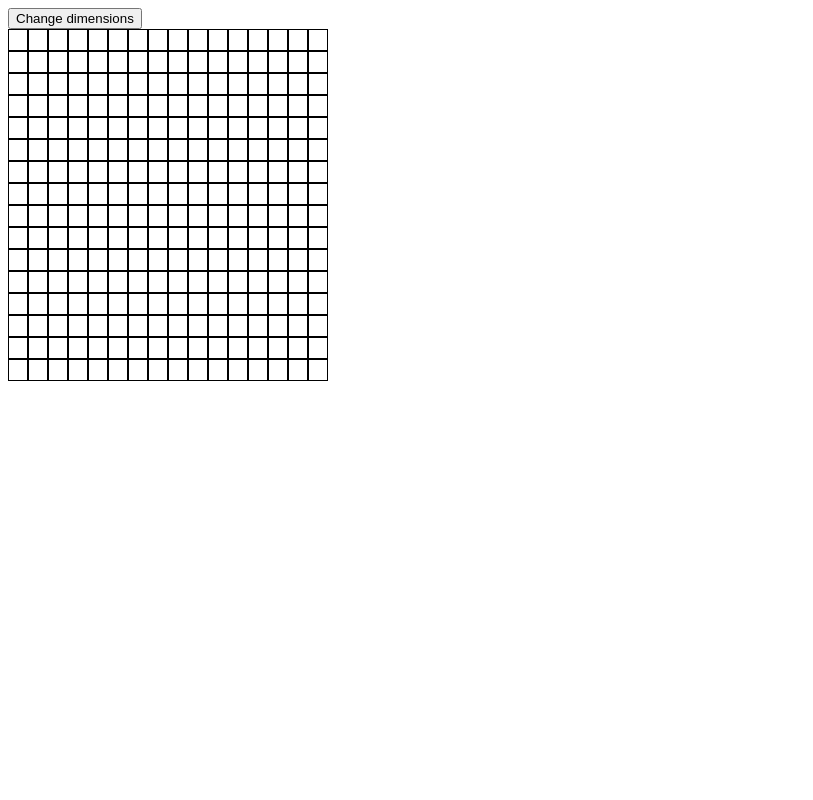
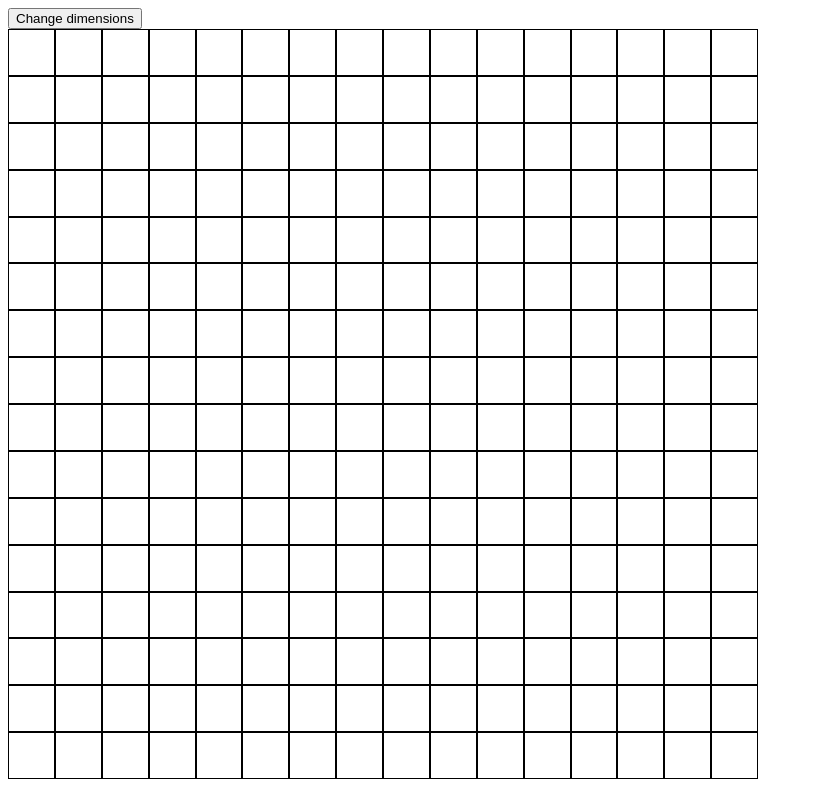
Before and after one commit to denis-le/etch-a-sketch, a plain HTML site: page index.html in a window 1280 px wide. Shown: the whole page, without its empty margins (0-813 px from the left). Drawn offline with Linux system fonts and the light colour scheme.

Commit message:
Fix grid sizing

```diff
--- a/script.js
+++ b/script.js
@@ -1,4 +1,7 @@
 let container = document.querySelector('.container');
+container.style.width = '750px';
+container.style.height= '750px';
+
 
 // Creates the grid
 const button = document.querySelector('button');
@@ -13,12 +16,18 @@ button.addEventListener('click', () => {
 });
 
 function createGrid(size) {
+    let cellSize = 750 / size + 'px';
+
     for (let i = 0; i < size; i++) {
         const row = document.createElement('div');
         row.classList.add('row');
+        row.style.width = cellSize;
+        row.style.height = cellSize;
         for (let j = 0; j < size; j++) {
             const column = document.createElement('div');
             column.classList.add('column');
+            column.style.width = cellSize;
+            column.style.height = cellSize;
             row.appendChild(column);
         }
         container.appendChild(row);
--- a/styles.css
+++ b/styles.css
@@ -1,12 +1,10 @@
 .container {
     display: flex;
-    width: fit-content;
-    height: fit-content;
+    max-width: 750px;
+    max-height: 750px;
 }
 
 .row, .column {
-    width: 20px;
-    height: 20px;
     display: flex;
 }
 
@@ -18,6 +16,7 @@
 .column {
     flex-direction: column;
     border: 1px solid black;
+    box-sizing: border-box;
 }
 
 .color {
```
